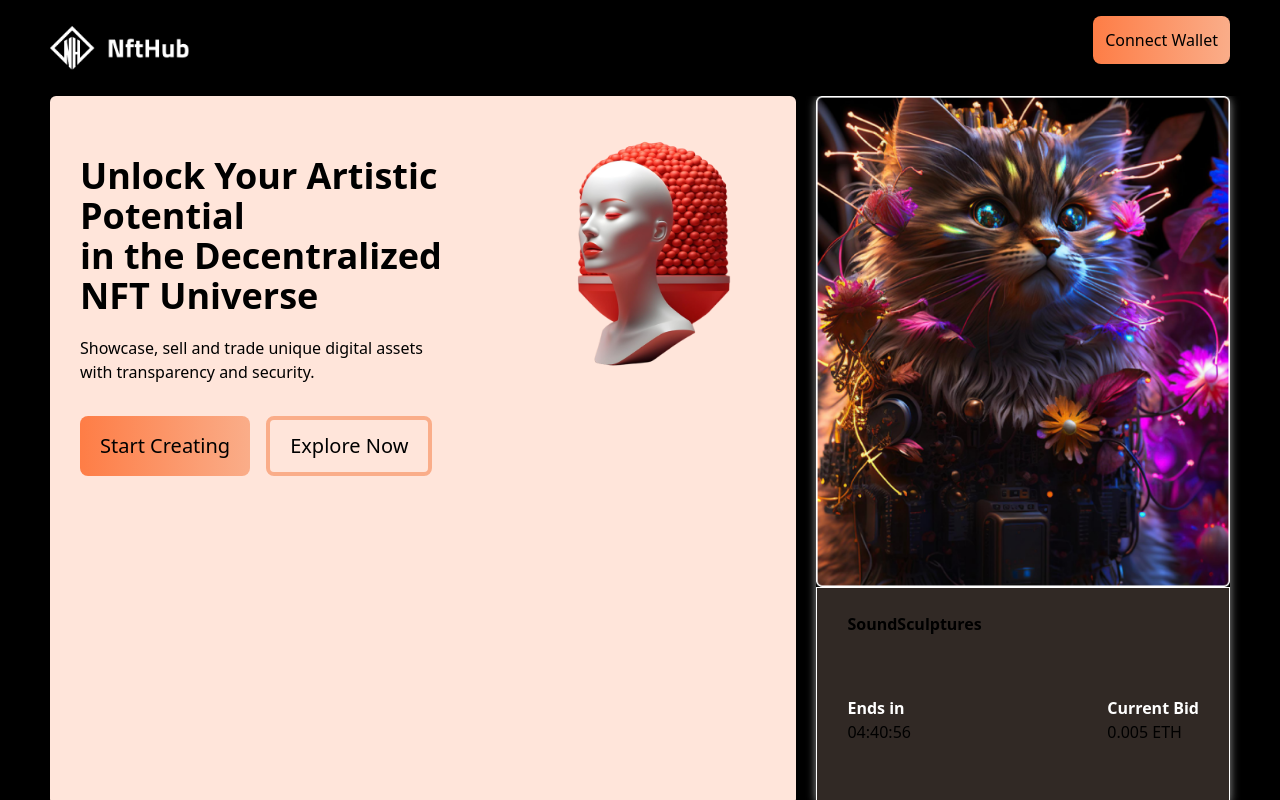
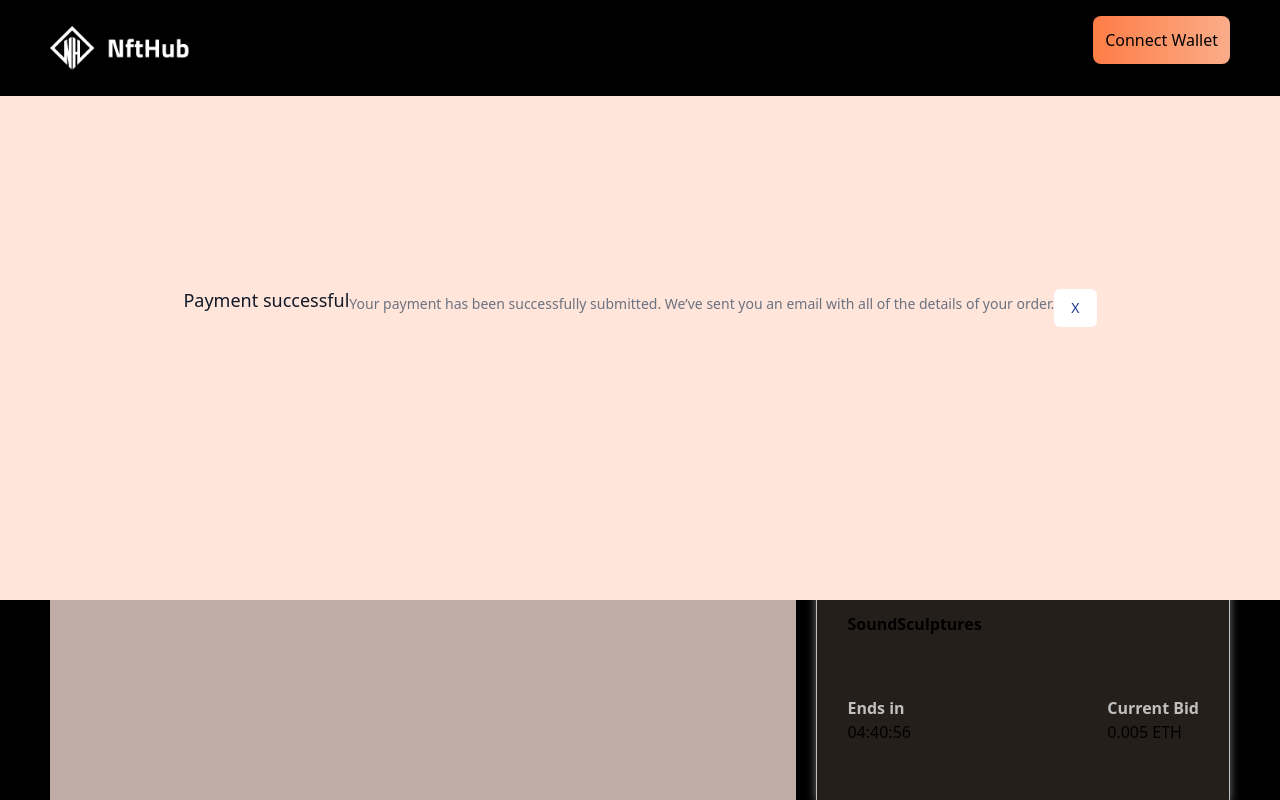
Before and after one commit to KoxyG/NFT_HUB, a Next.js app in the folder FrontEnd/nfthub/: page / in a window 1280 px wide. Both pictures are taken after a click on the button "Connect Wallet". Shown: the top 800 px of the page. Built offline with nearby package versions, Linux system fonts and the light colour scheme.

Commit message:
worked on mordal

```diff
--- a/FrontEnd/nfthub/src/Context/index.jsx
+++ b/FrontEnd/nfthub/src/Context/index.jsx
@@ -10,7 +10,7 @@ export function NftProvider(props) {
 
   const [tokenID, setTokenID] = useState();
   const [db, setDb] = useState(null);
-  const [modal, setModal] = useState(false);
+  const [connectModal, setConnectModal] = useState(false);
   const [initDb, setInitDb] = useState(false);
   const [showModal, setShowModal] = useState(false);
   const [nftDetails, setNFTDetails] = useState(null);
@@ -29,11 +29,12 @@ export function NftProvider(props) {
           nft,
           setNft,
           tokenID,
+          connectModal,
           setTokenID,
           bundlrId,
           setBundlrId,
-          modal,
-          setModal,
+
+          setConnectModal,
           nftDetails,
           setNFTDetails,
           db,
--- a/FrontEnd/nfthub/src/components/Navbar.jsx
+++ b/FrontEnd/nfthub/src/components/Navbar.jsx
@@ -3,9 +3,22 @@ import { FaBars, FaTimes } from "react-icons/fa";
 import Image from "next/image";
 import Link from "next/link";
 import Button from "@/elements/button";
+import ConnectModal from "./connectModal";
+import { NftContext } from "@/Context";
+import { useContext } from "react";
 
 const Navbar = () => {
+  const { connectModal, setConnectModal } = useContext(NftContext);
+
   const [isOpen, setIsOpen] = useState(false);
+
+  function openModal() {
+    setConnectModal(true);
+  }
+
+  function closeModal() {
+    setConnectModal(false);
+  }
 
   const toggleMenu = () => {
     setIsOpen(!isOpen);
@@ -40,7 +53,9 @@ const Navbar = () => {
         </div>
 
         <div className="hidden md:flex items-center md:pb-4">
-          <button className="px-3 py-3 rounded-lg bg-gradient-to-r from-[#fe7d46] to-[#faad89]">Connect Wallet</button>
+          <button onClick={openModal} className="px-3 py-3 rounded-lg bg-gradient-to-r from-[#fe7d46] to-[#faad89]">Connect Wallet</button>
+          {connectModal && <ConnectModal isOpen={connectModal} onClose={closeModal} />}
+
         </div>
 
         <div className="md:hidden">
--- /dev/null
+++ b/FrontEnd/nfthub/src/components/connectModal.jsx
@@ -0,0 +1,61 @@
+import { Dialog, Transition } from '@headlessui/react';
+import { Fragment } from 'react';
+
+
+export default function ConnectModal({isOpen, onClose }) {
+
+
+  return (
+    <>
+      <Transition appear show={isOpen} as={Fragment}>
+        <Dialog as="div" className="fixed inset-0 z-10 overflow-y-auto" onClose={onClose}>
+          <Transition.Child
+            as={Fragment}
+            enter="ease-out duration-300"
+            enterFrom="opacity-0"
+            enterTo="opacity-100"
+            leave="ease-in duration-200"
+            leaveFrom="opacity-100"
+            leaveTo="opacity-0"
+          >
+            <Dialog.Overlay className="fixed inset-0 bg-black/25" />
+          </Transition.Child>
+
+          <Transition.Child
+            as={Fragment}
+            enter="ease-out duration-300"
+            enterFrom="opacity-0 scale-95"
+            enterTo="opacity-100 scale-100"
+            leave="ease-in duration-200"
+            leaveFrom="opacity-100 scale-100"
+            leaveTo="opacity-0 scale-95"
+          >
+            <div className="bg-[#ffe5da] flex h-[600px]  items-center justify-center">
+              <Dialog.Title
+                as="h3"
+                className="text-lg font-medium leading-6 text-gray-900"
+              >
+                Payment successful
+              </Dialog.Title>
+              <div className="mt-2">
+                <p className="text-sm text-gray-500">
+                  Your payment has been successfully submitted. We’ve sent
+                  you an email with all of the details of your order.
+                </p>
+              </div>
+              <div className="mt-4">
+                <button
+                  type="button"
+                  className="text-extrabold font-3xl inline-flex justify-center rounded-md border border-transparent bg-white px-4 py-2 text-sm font-medium text-blue-900 hover:bg-blue-200 focus:outline-none focus-visible:ring-2 focus-visible:ring-blue-500 focus-visible:ring-offset-2"
+                  onClick={onClose}
+                >
+                  X
+                </button>
+              </div>
+            </div>
+          </Transition.Child>
+        </Dialog>
+      </Transition>
+    </>
+  );
+}
--- a/FrontEnd/nfthub/src/pages/Details/[id].js
+++ b/FrontEnd/nfthub/src/pages/Details/[id].js
@@ -8,7 +8,6 @@ import { useContext } from "react";
 import { NftContext } from "@/Context";
 import Card from "../Card";
 
-import Modal from "@/elements/modal";
 import React, { useEffect, useState } from "react";
 import Image from "next/image";
 import { useRouter } from "next/router";
```
Also changed, not shown: FrontEnd/nfthub/src/elements/modal.jsx (deleted, +0 -38 lines).
